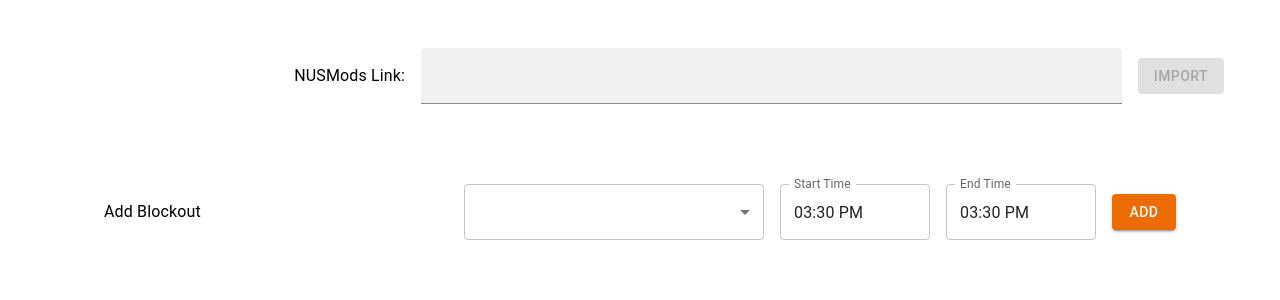
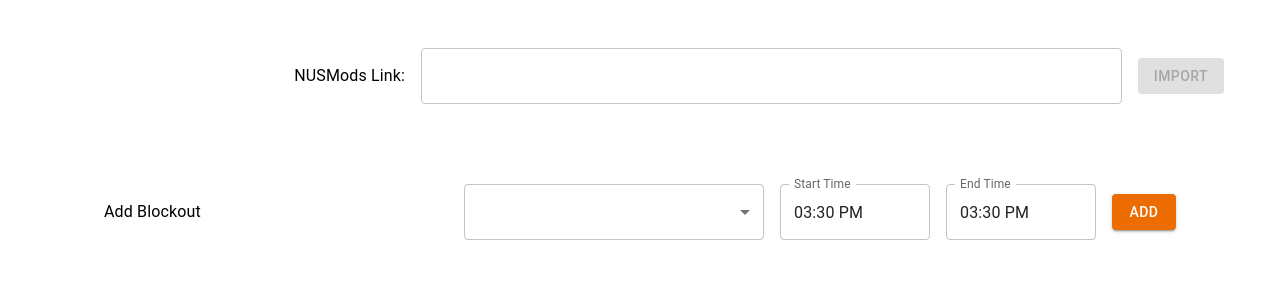
Before and after one commit to Vanessamae23/hnr, a React (Create React App) app in the folder project/: page /timetable in a window 1280 px wide. Shown: the top 300 px of the page. Built offline with nearby package versions, Linux system fonts and the light colour scheme.

Commit message:
Make more clear color for lock unlock

```diff
--- a/project/src/components/DayItem.tsx
+++ b/project/src/components/DayItem.tsx
@@ -10,12 +10,12 @@ interface ChannelItemProps {
 
 export const DayItem = ({ channel }: ChannelItemProps) => {
   const numericToDayMap: Map<string, string> = new Map([
-    ['0', 'Monday'],
-    ['1', 'Tuesday'],
-    ['2', 'Wednesday'],
-    ['3', 'Thursday'],
-    ['4', 'Friday'],
-    ['5', 'Saturday'],
+    ['0', 'Mon'],
+    ['1', 'Tue'],
+    ['2', 'Wed'],
+    ['3', 'Thurs'],
+    ['4', 'Fri'],
+    ['5', 'Sat'],
   ]);
   const { position, logo } = channel;
   return (
--- a/project/src/pages/MyTimetable.tsx
+++ b/project/src/pages/MyTimetable.tsx
@@ -68,8 +68,8 @@ const MyTimetable = () => {
           <TextField
             id="filled-search"
             type="search"
-            variant="filled"
-            sx={{ width: "60%" }}
+            variant="outlined"
+            sx={{ width: "60%", borderRadius: 20 }}
             value={linkForm}
             onChange={(e) => setLinkForm(e.target.value)}
           />
```
